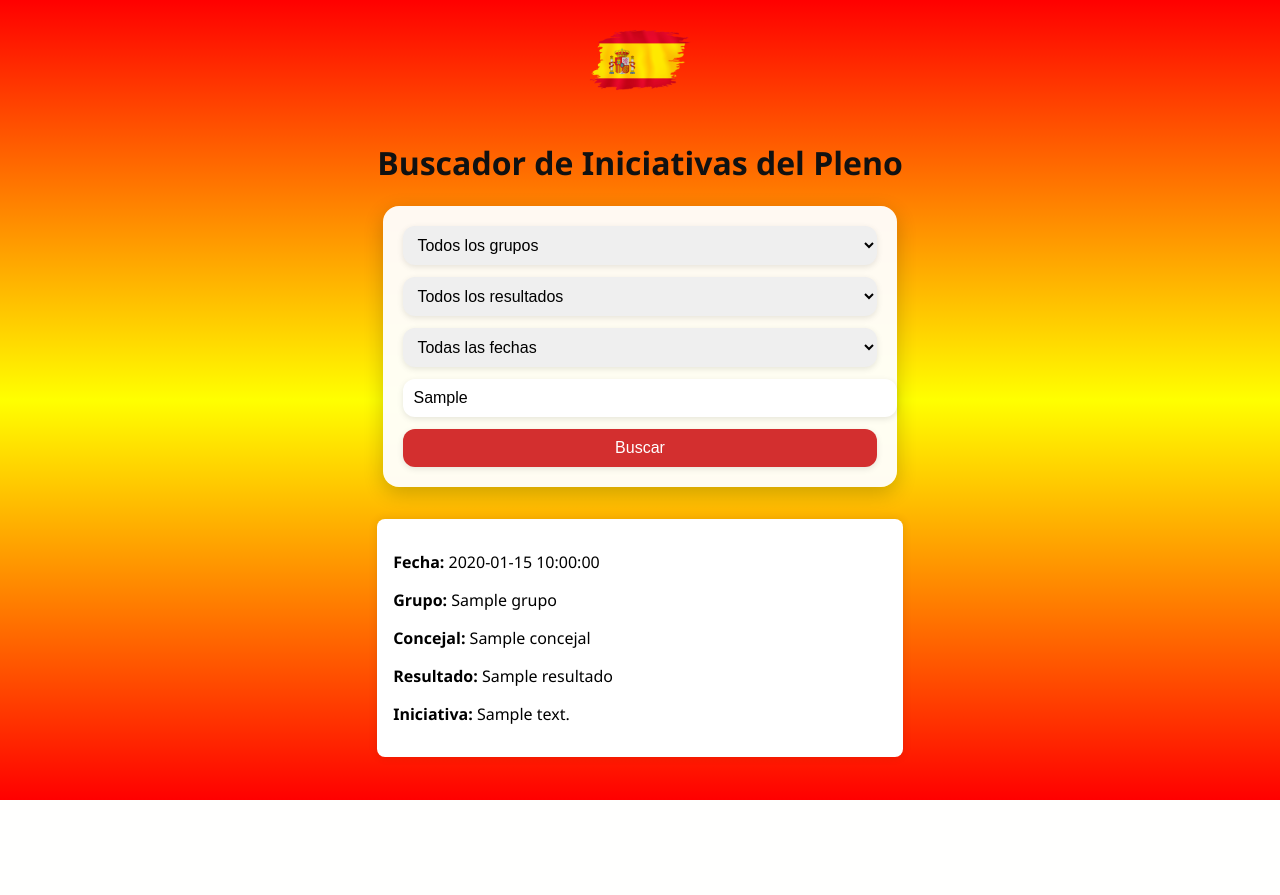
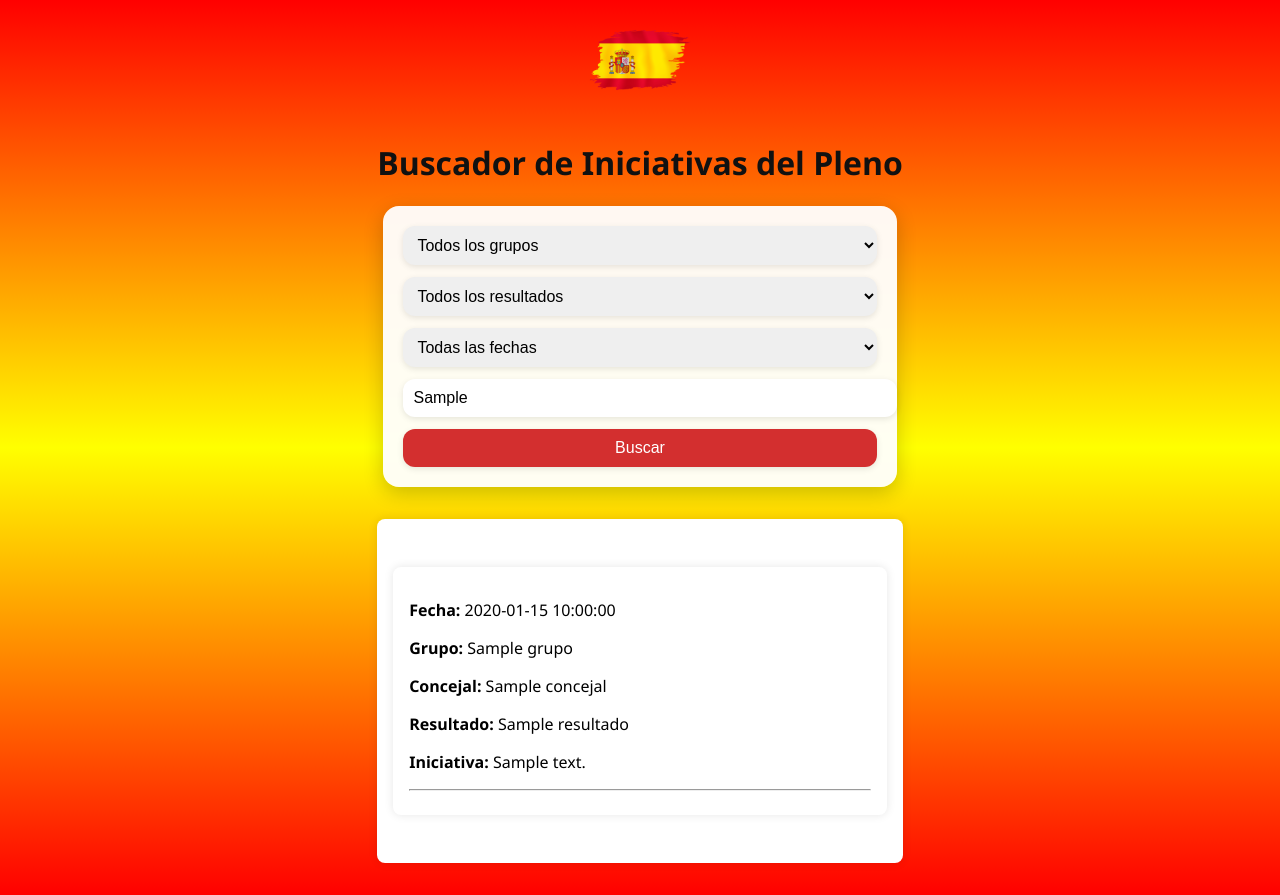
Before and after one commit to VoxAyto/Plenos, a Flask app: template templates/index.html in a window 1280 px wide. Before the commit the page ends 800 px from the top, so only its background shows below. Run offline with Flask 3, Linux system fonts and the light colour scheme; the template is opened without the code that fills it: most values are stand-ins (such as "Sample title", 1, 10 or a date in 2020).

Commit message:
Update index.html

```diff
--- a/templates/index.html
+++ b/templates/index.html
@@ -41,17 +41,20 @@
 
     <div class="resultados">
       {% if resultados %}
+  <div class="resultados">
     {% for row in resultados %}
-                <div class="tarjeta">
-                    <p><strong>Fecha:</strong> {{ row['fecha'] }}</p>
-                    <p><strong>Grupo:</strong> {{ row['grupo'] }}</p>
-                    <p><strong>Concejal:</strong> {{ row['concejal'] }}</p>
-                    <p><strong>Resultado:</strong> {{ row['resultado'] }}</p>
-                    <p><strong>Iniciativa:</strong> {{ row['contenido'] }}</p>
+      <p><strong>Fecha:</strong> {{ row["fecha"] }}</p>
+      <p><strong>Grupo:</strong> {{ row["grupo"] }}</p>
+      <p><strong>Concejal:</strong> {{ row["concejal"] or "" }}</p>
+      <p><strong>Resultado:</strong> {{ row["resultado"] }}</p>
+      <p><strong>Iniciativa:</strong> {{ row["contenido"] }}</p>
+      <hr>
+    {% endfor %}
   </div>
-            {% endfor %}
 {% else %}
+  <div class="resultados">
     <p>No se encontraron resultados.</p>
+  </div>
 {% endif %}
     </div>
 </div>
```
Lines whose indentation alone changed are shown as unchanged.
